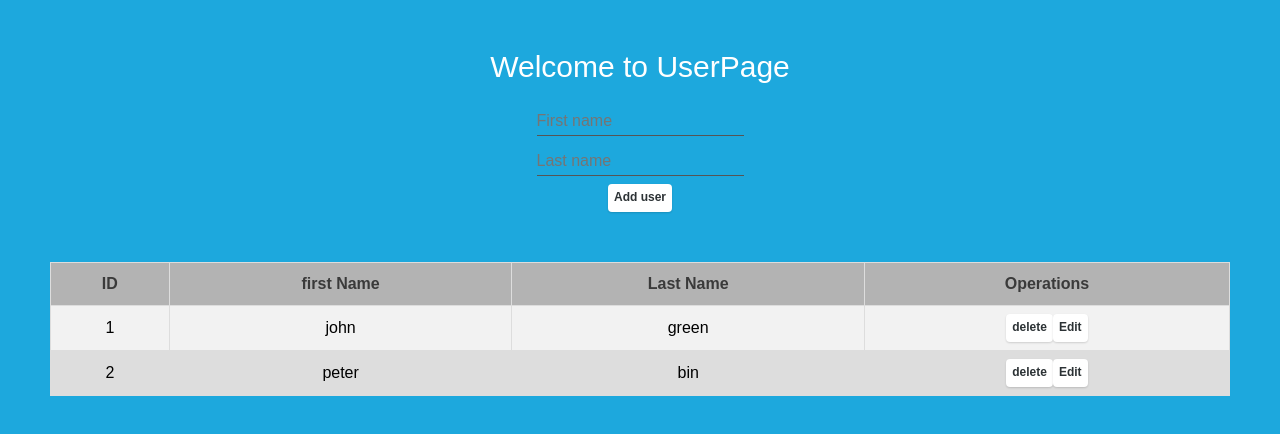
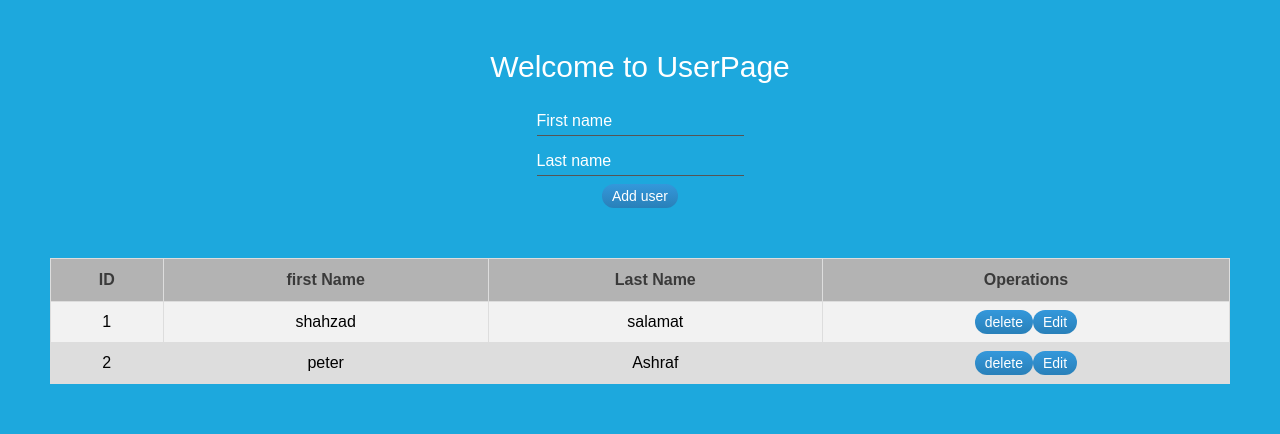
Before and after one commit to shahzadsalamat/react-crud, a React (Create React App) app: page / in a window 1280 px wide. Shown: the top 434 px of the page. Built offline with nearby package versions, Linux system fonts and the light colour scheme; the HTML template or start-up script is replaced by a standard one.

Commit message:
change in input buttons & use names

```diff
--- a/package.json
+++ b/package.json
@@ -8,6 +8,7 @@
     "@testing-library/react": "^9.4.0",
     "@testing-library/user-event": "^7.2.1",
     "gh-pages": "^2.2.0",
+    "node-modules": "^1.0.1",
     "react": "^16.12.0",
     "react-dom": "^16.12.0",
     "react-scripts": "3.3.1"
@@ -15,7 +16,7 @@
   "scripts": {
     "predeploy": "npm run build",
     "deploy": "gh-pages -d build",
-    "start": "react-scripts start",
+    "start": "react-scripts --openssl-legacy-provider start",
     "build": "react-scripts build",
     "test": "react-scripts test",
     "eject": "react-scripts eject"
--- a/src/App.js
+++ b/src/App.js
@@ -8,8 +8,8 @@ class App extends Component {
     super(props)
     this.state = {
       users: [
-        { id: 1, firstName: 'john', lastName: 'green' },
-        { id: 2, firstName: 'peter', lastName: 'bin' }
+        { id: 1, firstName: 'shahzad', lastName: 'salamat' },
+        { id: 2, firstName: 'peter', lastName: 'Ashraf' }
       ]
     }
   }
--- a/src/css/index.css
+++ b/src/css/index.css
@@ -73,24 +73,31 @@
 }
 
 .input-button {
-  outline: none;
-  color: #2c3235; /*focus*/
-  text-decoration: none;
-  background-color: #fff;
-  box-shadow: 0 1px 2px rgba(0,0,0,.15);
-    padding: 5px 5px;
-    font-weight: 600;
-    font-size: 12px;
-    line-height: 1.33;
-    border-radius: 4px;
-    cursor: pointer;
-    background-image: none;
-    border: 1px solid transparent;
+  background: #3498db;
+ background-image: -webkit-linear-gradient(top, #3498db, #2980b9);
+ background-image: -moz-linear-gradient(top, #3498db, #2980b9);
+ background-image: -ms-linear-gradient(top, #3498db, #2980b9);
+ background-image: -o-linear-gradient(top, #3498db, #2980b9);
+ background-image: linear-gradient(to bottom, #3498db, #2980b9);
+ -webkit-border-radius: 28;
+ -moz-border-radius: 28;
+ border-radius: 28px;
+ font-family: Arial;
+ color: #ffffff;
+ font-size: 14px;
+ padding: 4px 10px 4px 10px;
+ text-decoration: none;
+ border: none;
 
 }
 .input-button:hover {
-  background-color: rgb(216, 202, 202);
-
+  background: #3cb0fd;
+  background-image: -webkit-linear-gradient(top, #3cb0fd, #3498db);
+  background-image: -moz-linear-gradient(top, #3cb0fd, #3498db);
+  background-image: -ms-linear-gradient(top, #3cb0fd, #3498db);
+  background-image: -o-linear-gradient(top, #3cb0fd, #3498db);
+  background-image: linear-gradient(to bottom, #3cb0fd, #3498db);
+  text-decoration: none;
 }
 
 /*input form*/
@@ -104,6 +111,11 @@
   font-size:16px;
   color:#fff;
 }
+
+.input-text-underlined::placeholder{
+ color: white;
+}
+
 .input-text-underlined:focus{
  border:none;
  outline:none;
```
Also changed, not shown: 1 other file (tests, documents, lock files or other folders).
